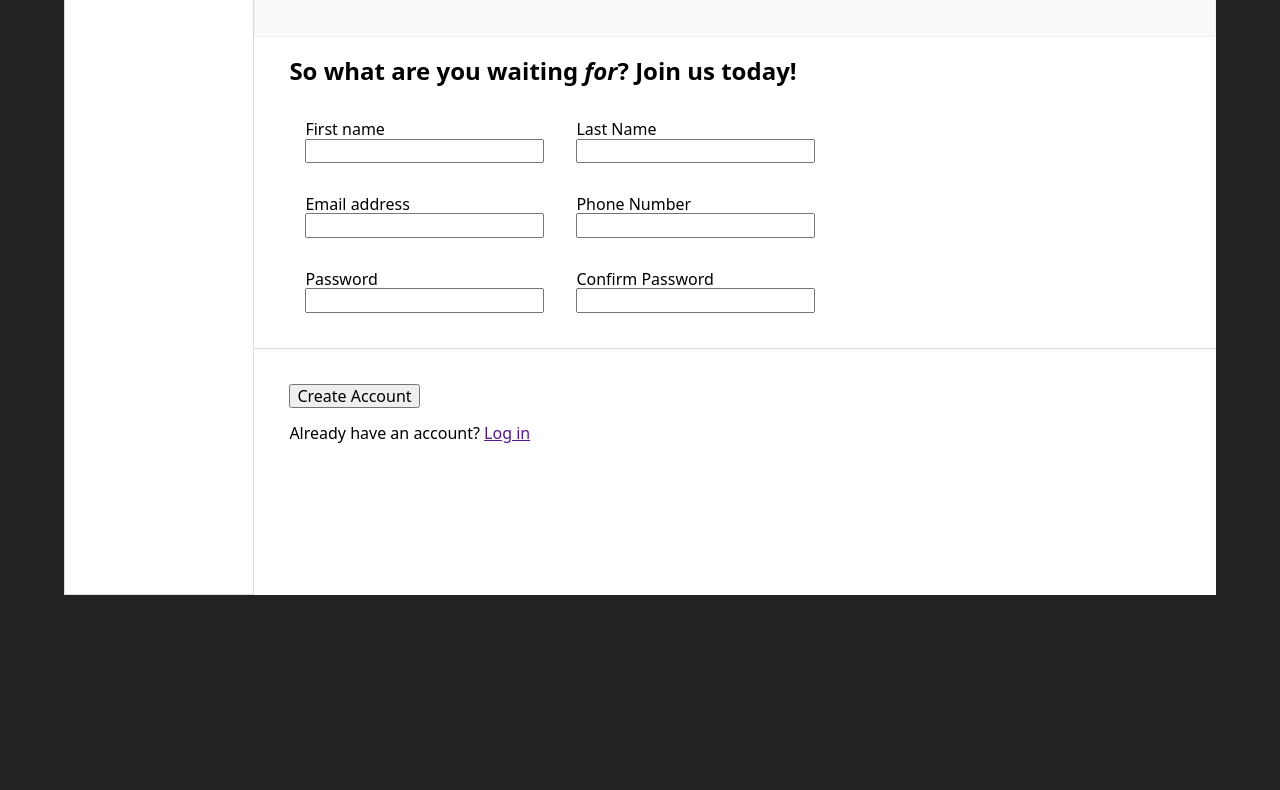
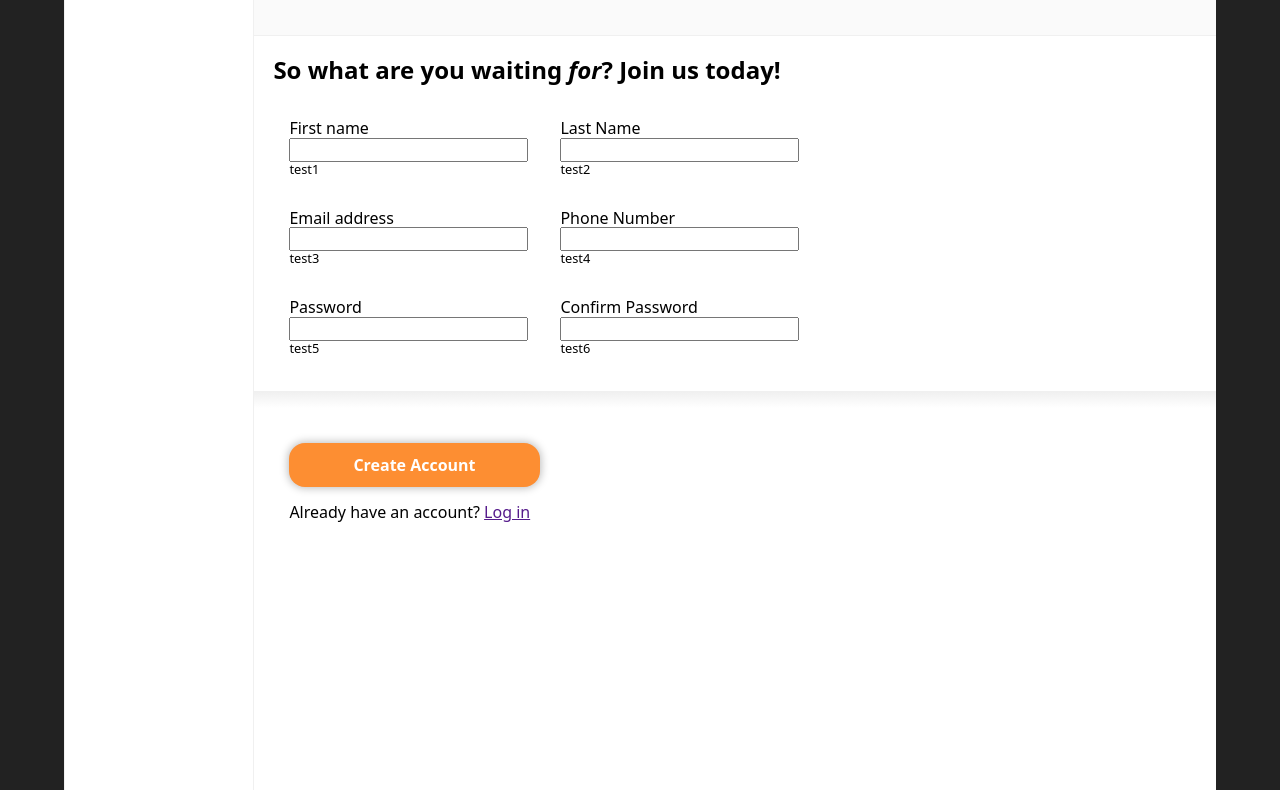
Before and after one commit to TeeMeeFe/sign-up-form-top, a plain HTML site: page index.html in a window 1280 px wide. Shown: the part 205-995 px from the top of the page. Before the commit the page ends 800 px from the top, so only its background shows below. Drawn offline with Linux system fonts and the light colour scheme.

Commit message:
More work on layout and styling

```diff
--- a/index.html
+++ b/index.html
@@ -32,34 +32,41 @@
                         <li>
                             <label for="fname">First name</label>
                             <input type="text" name="fname" id="fname" required aria-label="required">
+                            <span class="fname-underlabel underlabel">test1</span>
                         </li>
                         <li>
                             <label for="lname">Last Name</label>
                             <input type="text" name="lname" id="lname" required aria-label="required">
+                            <span class="lname-underlabel underlabel">test2</span>
                         </li>
                         <li>
                             <label for="email">Email address</label>
                             <input type="email" name="email" id="email" required aria-label="required">
+                            <span class="email-underlabel underlabel">test3</span>
                         </li>
                         <li>
                             <label for="phone">Phone Number</label>
                             <input type="tel" name="phone" id="phone" maxlength="13" required aria-label="required">
+                            <span class="phone-underlabel underlabel">test4</span>
                         </li>
                         <li>
                             <label for="pwd">Password</label>
                             <input type="password" name="pwd" id="pwd" required aria-label="required">
+                            <span class="pwd-underlabel underlabel">test5</span>
                         </li>
                         <li>
                             <label for="c-pwd">Confirm Password</label>
                             <input type="password" name="pwd" id="c-pwd" required aria-label="required">
+                            <span class="c-pwd-underlabel underlabel">test6</span>
                         </li>
                     </ul>
                 </form>
             </div>
-                <div class="footer container">
-                    <button type="submit">Create Account</button>
-                    <p>Already have an account? <a href="">Log in</a></p>
-                </div>
+            <div class="shadow"></div>
+            <div class="footer container">
+                <div class="button-container"><button type="submit" >Create Account</button></div>
+                <p>Already have an account? <a href="">Log in</a></p>
+            </div>
             </form>
         </div>
     </main>
--- a/style.css
+++ b/style.css
@@ -209,17 +209,29 @@ summary {
 }
 
 /* Actual style rules */
+/* Custom style properties */
+:root {
+	--main-bg-color: #FFF;
+	--side-bg-color: #222;
+	--header-bg-color: #FAFAFA;
+	--border-color: #F0F0F0;
+	--alt-color: #FD8E32;
+	--button-shadow: #BBB;
+	--invalid-color: #DF4040;
+	--valid-color: #40DF40;
+}
+
 /* Generic styling */
 
 body {
-    background-color: #222;
+    background-color: var(--side-bg-color);
 }
 
 main {
     display: flex;
     width: 90%;
     margin: auto;
-    background-color: #FFF;
+    background-color: var(--main-bg-color);
 }
 
 ul {
@@ -238,6 +250,32 @@ br {
     padding-top: 1em;
 }
 
+button {
+	background-color: var(--alt-color);
+	color: var(--main-bg-color);
+	font-weight: 700;
+
+	border: 0;
+	border-radius: 1em;
+	box-shadow: 0 0 8px 1px var(--button-shadow);
+	padding: 0.8em 4em;
+}
+
+button:hover {
+	box-shadow: 0 0 10px 2px var(--alt-color);
+	cursor: pointer;
+}
+
+button:active {
+	box-shadow: 0 0 4px 1px var(--button-shadow);
+	color: var(--side-bg-color);
+}
+
+button:disabled {
+	background-color: var(--button-shadow);
+	pointer-events: none;
+}
+
 /* More specific class and id attribute rules */
 .container {
     padding: 2.2rem;
@@ -250,21 +288,21 @@ br {
 }
 
 .header {
-    background-color: #FAFAFA;
-    border: 1px solid #F0F0F0;
+    background-color: var(--header-bg-color);
+    border-bottom: 1px solid var(--border-color);
     text-align: start;
 }
 
 .background {
     flex: 1 1 150px;
     width: 40%;
-    height: 100vh;
-    border: 1px solid #DCDCDC;
+    height: 150vh;
+    border: 1px solid var(--border-color);
 }
 
 .sign-up {
-    padding: 1.2rem 2.2em;
-    border-bottom: 1px solid #DCDCDC;
+    padding: 1.2rem;
+    border-bottom: 1px solid var(--border-color);
 }
 
 .sign-up h2 {
@@ -281,3 +319,24 @@ br {
 .sign-up-form {
     max-width: 800px;
 }
+
+.underlabel {
+	font-size: 0.8em;
+}
+
+.shadow {
+	height: 16px;
+	width: 100%;
+
+	background: linear-gradient(to bottom, var(--border-color), var(--main-bg-color));
+}
+
+/* Create a div wrapper for the button when its disabled */
+.button-container {
+	width: fit-content;
+}
+
+.button-container,
+button:disabled {
+	cursor: not-allowed;
+}
```
